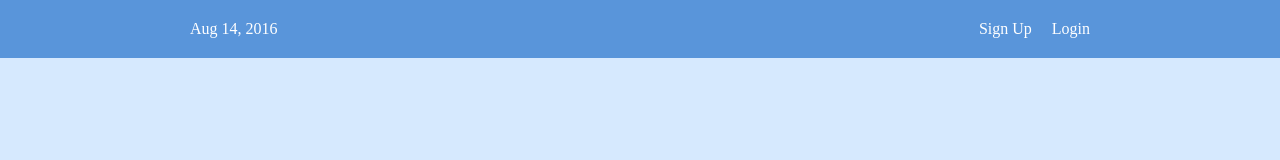
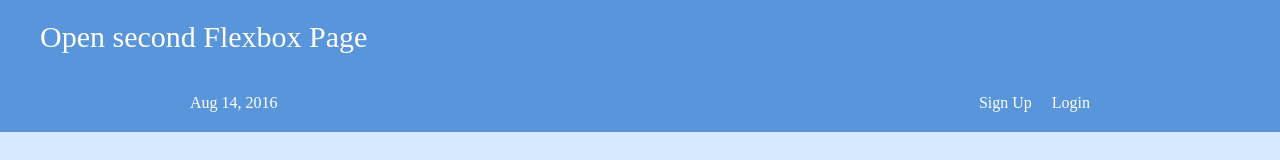
Before and after one commit to kato2025/flexbox, a plain HTML site: page flexbox.html in a window 1280 px wide. Shown: the top 160 px of the page. Drawn offline with Linux system fonts and the light colour scheme.

Commit message:
Add four files

```diff
--- a/flexbox.html
+++ b/flexbox.html
@@ -6,6 +6,7 @@
     <link rel='stylesheet' href='styles.css'/>
   </head>
   <body>
+    <p><a href="flexbox1.html">Open second Flexbox Page</a></p>
     <div class='menu-container'>
         <div class='menu'>
           <div class='date'>Aug 14, 2016</div>
@@ -43,6 +44,5 @@
             <div class='footer-item footer-one'></div>
             <div class='footer-item footer-two'></div>
             <div class='footer-item footer-three'></div>
-        </div>
   </body>
 </html>
--- a/styles.css
+++ b/styles.css
@@ -85,3 +85,14 @@
   .signup {
     margin-left: auto;
   }
+  a {
+    text-decoration: none;
+    color: white;
+    margin-left: 20px;
+    margin-top: 40px;
+  }
+  p {
+    background-color:  #5995DA;
+    padding: 20px;
+    font-size: 30px;
+  }
--- a/styles1.css
+++ b/styles1.css
@@ -133,3 +133,11 @@ body {
 .frbox{
     margin-left: 4px;
 }
+a {
+    text-decoration: none;
+    color: black;
+    margin-left: 20px;
+  }
+p {
+    font-size: 30px;
+}
```
Also changed, not shown: flexbox1.html (+3 -0 lines).
